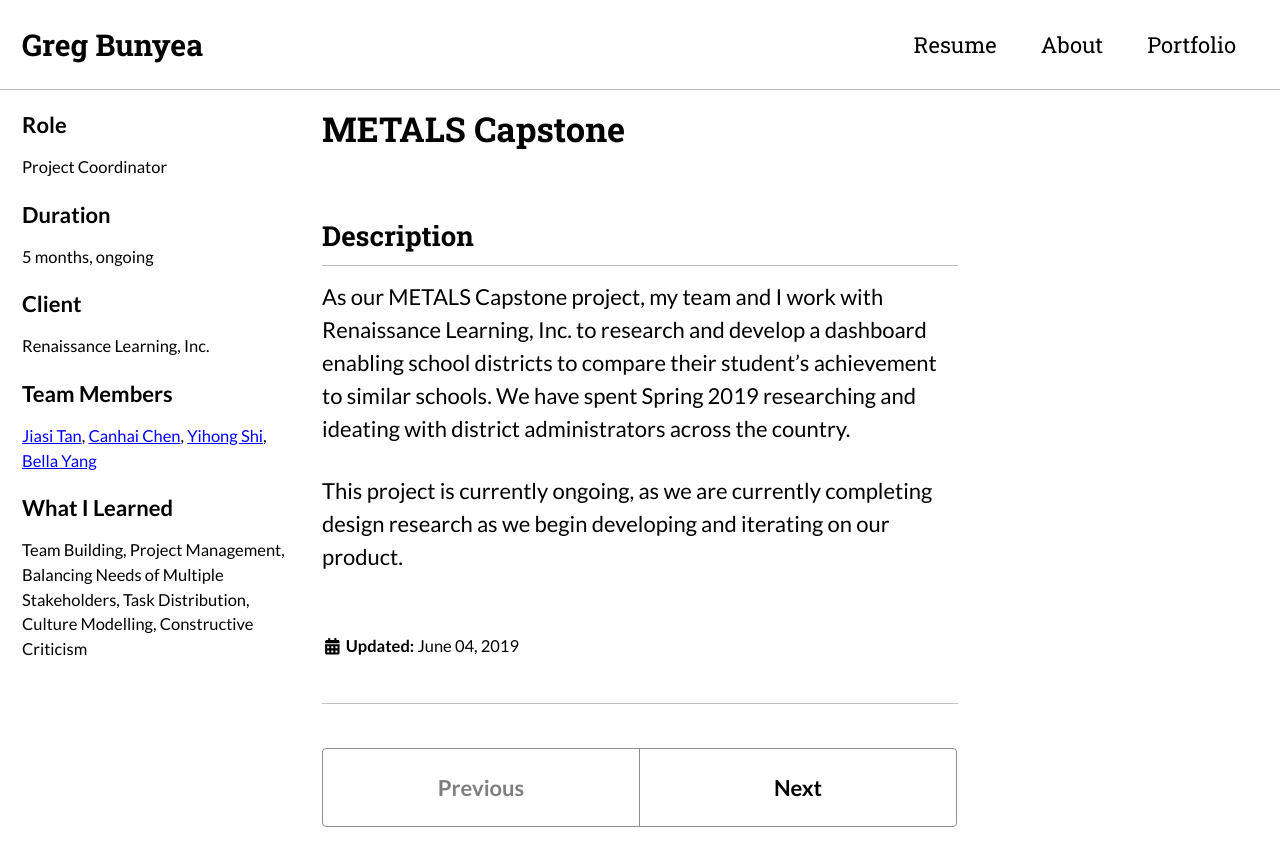
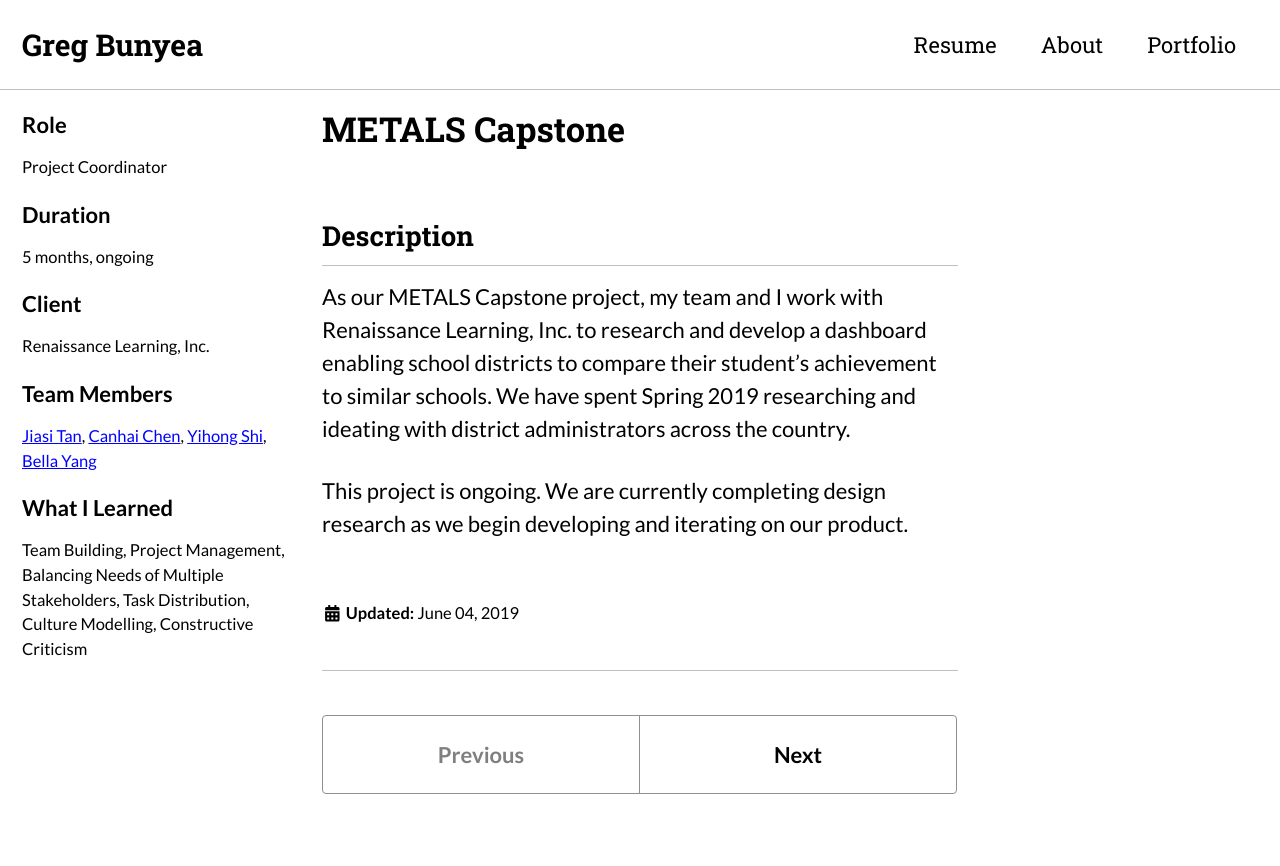
Before and after one commit to gjbunyea/www, a Jekyll site: the page built from _portfolio/01-capstone.md, in a window 1280 px wide and 900 px high. Shown: the top 866 px of the window. Built offline with Jekyll 4.4.1, drawn with Linux system fonts in a browser that asks for light colours; cached includes are drawn as plain includes; nearby versions of some CDN libraries.

Commit message:
move components in single layout

```diff
--- a/_layouts/single.html
+++ b/_layouts/single.html
@@ -2,11 +2,7 @@
 layout: default
 ---
 
-{% if page.header.overlay_color or page.header.overlay_image or page.header.image %}
-  {% include page__hero.html %}
-{% elsif page.header.video.id and page.header.video.provider %}
-  {% include page__hero_video.html %}
-{% endif %}
+
 
 {% if page.url != "/" and site.breadcrumbs %}
 {% unless paginator %}
@@ -18,15 +14,22 @@
   {% include sidebar.html %}
 
   <article class="page" itemscope itemtype="https://schema.org/CreativeWork">
-    {% if page.title %}<meta itemprop="headline" content="{{ page.title | markdownify | strip_html | strip_newlines | escape_once }}">{% endif %}
-    {% if page.excerpt %}<meta itemprop="description" content="{{ page.excerpt | markdownify | strip_html | strip_newlines | escape_once }}">{% endif %}
-    {% if page.date %}<meta itemprop="datePublished" content="{{ page.date | date: "%B %d, %Y" }}">{% endif %}
-    {% if page.last_modified_at %}<meta itemprop="dateModified" content="{{ page.last_modified_at | date: "%B %d, %Y" }}">{% endif %}
+    {% if page.title %}
+    <meta itemprop="headline" content="{{ page.title | markdownify | strip_html | strip_newlines | escape_once }}">
+    {% endif %}
+    {% if page.excerpt %}
+    <meta itemprop="description" content="{{ page.excerpt | markdownify | strip_html | strip_newlines | escape_once }}">
+    {% endif %}
+    {% if page.date %}
+    <meta itemprop="datePublished" content="{{ page.date | date: "%B %d, %Y" }}">{% endif %}
+    {% if page.last_modified_at %}
+    <meta itemprop="dateModified" content="{{ page.last_modified_at | date: "%B %d, %Y" }}">{% endif %}
 
     <div class="page__inner-wrap">
       {% unless page.header.overlay_color or page.header.overlay_image %}
       <header>
-          {% if page.title %}<h1 id="page-title" class="page__title" itemprop="headline">{{ page.title | markdownify | remove: "<p>" | remove: "</p>" }}</h1>{% endif %}
+        {% if page.title %}<h1 id="page-title" class="page__title" itemprop="headline">
+          {{ page.title | markdownify | remove: "<p>" | remove: "</p>" }}</h1>{% endif %}
         {% if page.read_time %}
         <p class="page__meta"><i class="far fa-clock" aria-hidden="true"></i> {% include read-time.html %}</p>
         {% endif %}
@@ -37,13 +40,29 @@
         {% if page.toc %}
         <aside class="sidebar__right {% if page.toc_sticky %}sticky{% endif %}">
           <nav class="toc">
-              <header><h4 class="nav__title"><i class="fas fa-{{ page.toc_icon | default: 'file-alt' }}"></i> {{ page.toc_label | default: site.data.ui-text[site.locale].toc_label }}</h4></header>
+            <header>
+              <h4 class="nav__title"><i class="fas fa-{{ page.toc_icon | default: 'file-alt' }}"></i>
+                {{ page.toc_label | default: site.data.ui-text[site.locale].toc_label }}</h4>
+            </header>
             {% include toc.html sanitize=true html=content h_min=1 h_max=6 class="toc__menu" %}
           </nav>
         </aside>
         {% endif %}
+
+
+        {% if page.header.overlay_color or page.header.overlay_image or page.header.image %}
+          {% include page__hero.html %}
+        {% elsif page.header.video.id and page.header.video.provider %}
+          {% include page__hero_video.html %}
+        {% endif %}
+
+        {% if page.link %}<div><a href="{{ page.link }}"
+          class="btn btn--primary"> Try It Out </a>
+        </div>{% endif %}
+
         {{ content }}
-        {% if page.link %}<div><a href="{{ page.link }}" class="btn btn--primary">{{ site.data.ui-text[site.locale].ext_link_label | default: "Direct Link" }}</a></div>{% endif %}
+
+
       </section>
 
       <footer class="page__meta">
@@ -52,9 +71,14 @@
         {% endif %}
         {% include page__taxonomy.html %}
         {% if page.last_modified_at %}
-          <p class="page__date"><strong><i class="fas fa-fw fa-calendar-alt" aria-hidden="true"></i> {{ site.data.ui-text[site.locale].date_label | default: "Updated:" }}</strong> <time datetime="{{ page.last_modified_at | date: "%Y-%m-%d" }}">{{ page.last_modified_at | date: "%B %d, %Y" }}</time></p>
+        <p class="page__date"><strong><i class="fas fa-fw fa-calendar-alt" aria-hidden="true"></i>
+            {{ site.data.ui-text[site.locale].date_label | default: "Updated:" }}</strong> <time
+            datetime="{{ page.last_modified_at | date: "%Y-%m-%d" }}">{{ page.last_modified_at | date: "%B %d, %Y" }}</time>
+        </p>
         {% elsif page.date %}
-          <p class="page__date"><strong><i class="fas fa-fw fa-calendar-alt" aria-hidden="true"></i> {{ site.data.ui-text[site.locale].date_label | default: "Updated:" }}</strong> <time datetime="{{ page.date | date_to_xmlschema }}">{{ page.date | date: "%B %d, %Y" }}</time></p>
+        <p class="page__date"><strong><i class="fas fa-fw fa-calendar-alt" aria-hidden="true"></i>
+            {{ site.data.ui-text[site.locale].date_label | default: "Updated:" }}</strong> <time
+            datetime="{{ page.date | date_to_xmlschema }}">{{ page.date | date: "%B %d, %Y" }}</time></p>
         {% endif %}
       </footer>
 
@@ -68,20 +92,24 @@
     {% endif %}
   </article>
 
-  {% comment %}<!-- only show related on a post page when `related: true` -->{% endcomment %}
+  {% comment %}
+  <!-- only show related on a post page when `related: true` -->{% endcomment %}
   {% if page.id and page.related and site.related_posts.size > 0 %}
   <div class="page__related">
-      <h4 class="page__related-title">{{ site.data.ui-text[site.locale].related_label | default: "You May Also Enjoy" }}</h4>
+    <h4 class="page__related-title">{{ site.data.ui-text[site.locale].related_label | default: "You May Also Enjoy" }}
+    </h4>
     <div class="grid__wrapper">
       {% for post in site.related_posts limit:4 %}
       {% include archive-single.html type="grid" %}
       {% endfor %}
     </div>
   </div>
-  {% comment %}<!-- otherwise show recent posts if no related when `related: true` -->{% endcomment %}
+  {% comment %}
+  <!-- otherwise show recent posts if no related when `related: true` -->{% endcomment %}
   {% elsif page.id and page.related %}
   <div class="page__related">
-      <h4 class="page__related-title">{{ site.data.ui-text[site.locale].related_label | default: "You May Also Enjoy" }}</h4>
+    <h4 class="page__related-title">{{ site.data.ui-text[site.locale].related_label | default: "You May Also Enjoy" }}
+    </h4>
     <div class="grid__wrapper">
       {% for post in site.posts limit:4 %}
       {% if post.id == page.id %}
--- a/_portfolio/01-capstone.md
+++ b/_portfolio/01-capstone.md
@@ -20,10 +20,10 @@
 ## Description
 As our METALS Capstone project, my team and I work with Renaissance Learning, Inc. to research and develop a dashboard enabling school districts to compare their student's achievement to similar schools. We have spent Spring 2019 researching and ideating with district administrators across the country.
 
-This project is currently ongoing, as we are currently completing design research as we begin developing and iterating on our product.
+This project is ongoing. We are currently completing design research as we begin developing and iterating on our product.
 
 
-<!-- # Phase 1: Research
+<!-- ## Phase 1: Research
 
 
 # Phase 2: Synthesis
```
Also changed, not shown: _portfolio/03-zipper.md (+10 -2 lines), index.md (+19 -19 lines). Lines whose indentation alone changed are shown as unchanged.
